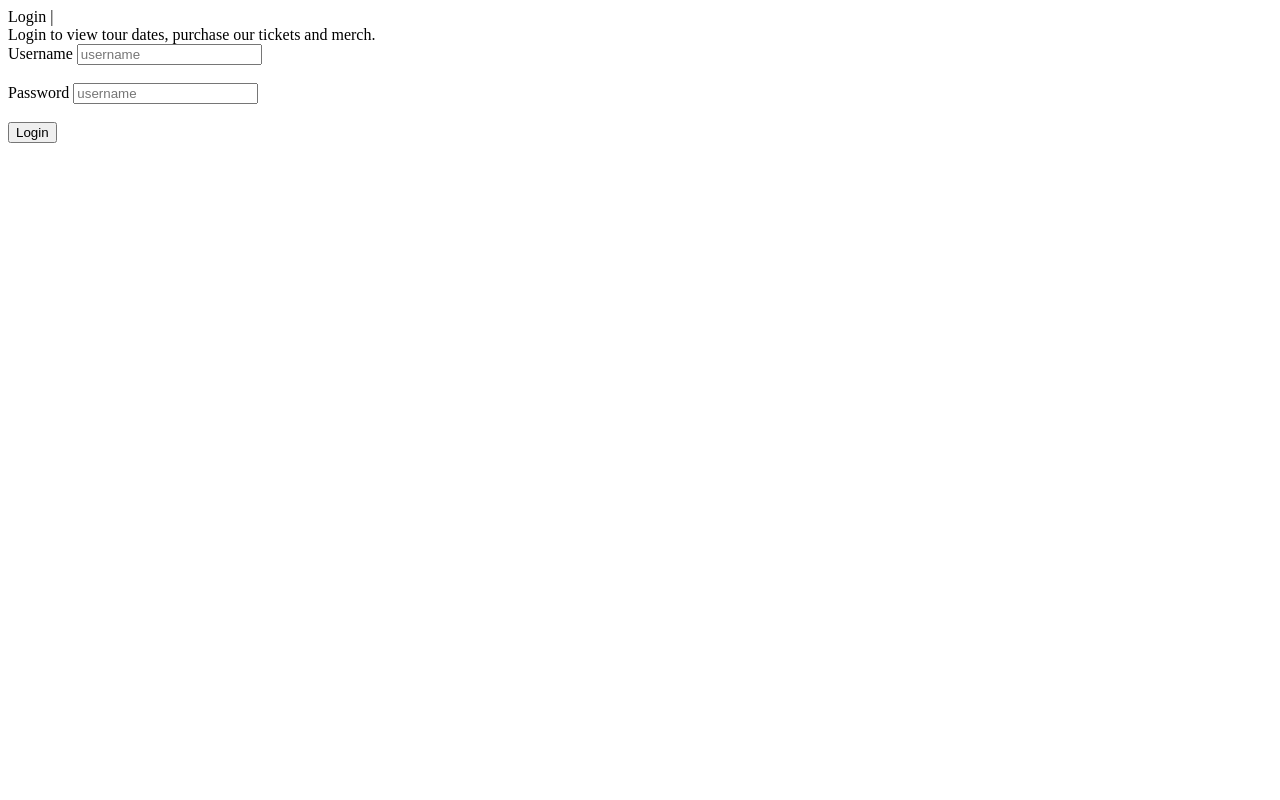
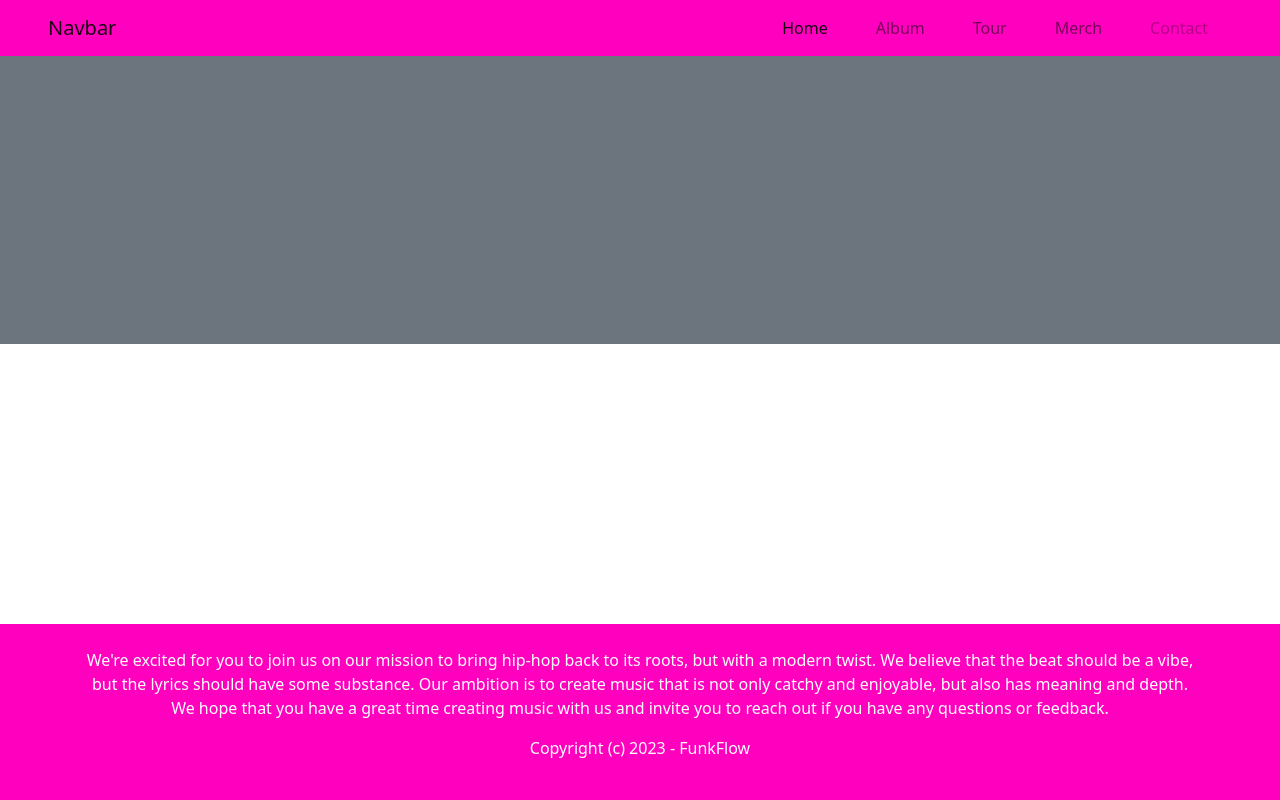
Before and after one commit to DaviesHub/HipHopBand, a Django app: page / in a window 1280 px wide. Run offline with Django 4.2, Linux system fonts and the light colour scheme.

Commit message:
Add footer and change colors to pink

```diff
--- a/bandapp/static/styles/styles.css
+++ b/bandapp/static/styles/styles.css
@@ -1,3 +1,4 @@
-nav .navbar {
-    background-color: #33006F;
+nav.navbar,
+footer.footer {
+    background-color: #FF00BF;
 }
--- a/bandapp/templates/bandapp/base.html
+++ b/bandapp/templates/bandapp/base.html
@@ -1,5 +1,3 @@
-{% load static %}
-
 <!DOCTYPE html>
 <html lang="en">
 <head>
@@ -7,11 +5,12 @@
     <meta http-equiv="X-UA-Compatible" content="IE=edge">
     <meta name="viewport" content="width=device-width, initial-scale=1.0">
     <title>{% block title %}{% endblock %}Funk Flow</title>
+    {% load static %}
     <link href="https://cdn.jsdelivr.net/npm/bootstrap@5.2.3/dist/css/bootstrap.min.css" rel="stylesheet" integrity="sha384-rbsA2VBKQhggwzxH7pPCaAqO46MgnOM80zW1RWuH61DGLwZJEdK2Kadq2F9CUG65" crossorigin="anonymous">
     <link rel="stylesheet" type="text/css" href="{% static 'styles/styles.css' %}">
 </head>
 <body>
-    <nav class="navbar navbar-expand-lg bg-light">
+    <nav class="navbar navbar-expand-lg">
         <div class="container-fluid px-5">
             <a class="navbar-brand" href="#">Navbar</a>
 
@@ -26,23 +25,43 @@
                     </li>
 
                     <li class="nav-item mx-3">
-                        <a class="nav-link" href="#">Features</a>
+                        <a class="nav-link" href="#">Album</a>
                     </li>
 
                     <li class="nav-item mx-3">
-                        <a class="nav-link" href="#">Pricing</a>
+                        <a class="nav-link" href="#">Tour</a>
                     </li>
 
                     <li class="nav-item mx-3">
-                        <a class="nav-link disabled">Disabled</a>
+                        <a class="nav-link" href="#">Merch</a>
+                    </li>
+
+                    <li class="nav-item mx-3">
+                        <a class="nav-link disabled">Contact</a>
                     </li>
                 </ul>
             </div>
         </div>
     </nav>
 
-    <div class="txt-class">
-        Test divs
-    </div>
+    <section class="section bg-secondary text-dark text-start p-5 d-flex">
+        <div class="container my-5 py-md-5">
+            {% block content %}
+            {% endblock %}
+        </div>
+    </section>
+
+    <!--Footer-->
+    <footer class="footer p-4 mt-0 text-white text-center fixed-bottom">
+        <div class="container">
+            <p>
+                We're excited for you to join us on our mission to bring hip-hop back to its roots, but with a modern twist. We believe that the beat should be a vibe, but the lyrics should have some substance. Our ambition is to create music that is not only catchy and enjoyable, but also has meaning and depth.
+                We hope that you have a great time creating music with us and invite you to reach out if you have any questions or feedback.
+            </p>
+            <p>
+                Copyright (c) 2023 - FunkFlow
+            </p>
+        </div>
+    </footer>
 </body>
 </html>
--- a/user_auth/urls.py
+++ b/user_auth/urls.py
@@ -3,9 +3,10 @@ from . import views
 
 app_name = 'user_auth'
 urlpatterns = [
-    path('', views.user_login, name='user_login'),
+    #path('', views.user_login, name='user_login'),
+    path('', views.index, name='index'),
     path('register/', views.register, name='register'),
     path('authenticate_user/', views.authenticate_user, name='authenticate_user'),
-    path('home/', views.home, name='home'),
+    #path('home/', views.home, name='home'),
     path('', include('bandapp.urls')),
 ]
--- a/user_auth/views.py
+++ b/user_auth/views.py
@@ -4,9 +4,13 @@ from django.contrib import messages
 from django.http import HttpResponseRedirect
 from django.urls import reverse
 from django.contrib.auth import authenticate, login
+from bandapp.views import *
 
 
 # Create your views here.
+def index(request):
+    return render(request, 'bandapp/base.html')
+
 def user_login(request):
     return render(request, 'authentication/login.html')
 
```
Also changed, not shown: bandapp/templates/bandapp/index.html (+14 -0 lines).
